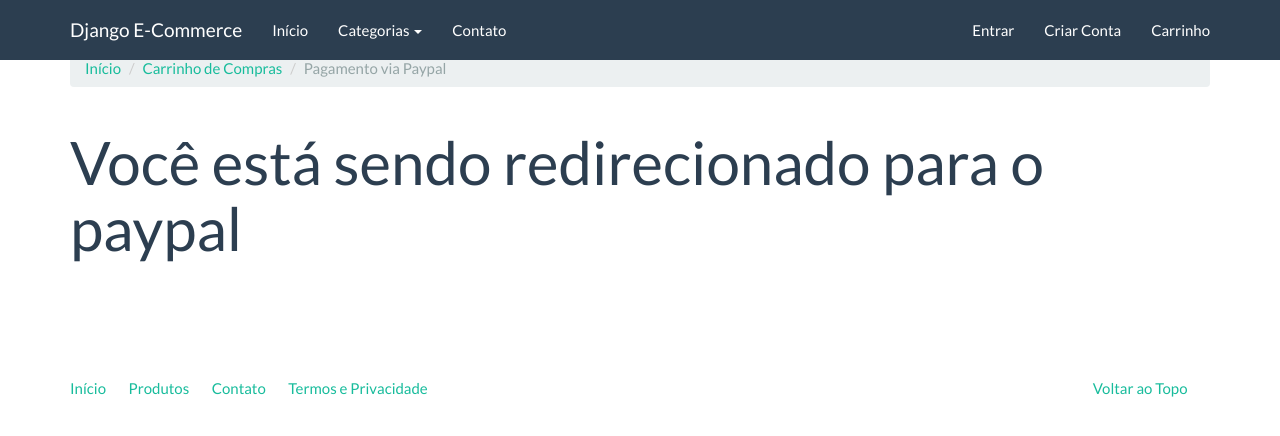
After one commit to freitaspedro/djangoecommerce, a Django app: template checkout/templates/paypal.html in a window 1280 px wide. The commit adds this page. Shown: the top 436 px of the page. Run offline with Django 3.2, Linux system fonts and the light colour scheme; the template is opened without the code that fills it, so the values that code supplies are empty; some libraries are stand-ins or nearby versions.

Commit message:
adding paypal payment option (not tested, need paypal account)

```diff
--- a/checkout/templates/checkout.html
+++ b/checkout/templates/checkout.html
@@ -22,12 +22,10 @@
 	        </p>
 	    </div>
 	    <div class="col-md-4 col-md-offset-2">
-			<div class="col-md-4 col-md-offset-2">
-				<a href="{% url 'checkout:pagseguro' order.pk %}" class="btn btn-success">Pagar com Pagseguro</a>
-			</div>
+			<a href="{% url 'checkout:pagseguro' order.pk %}" class="btn btn-success">Pagar com Pagseguro</a>
 	    </div>
 	    <div class="col-md-4">
-	        <a href="#" class="btn btn-primary">Pagar com Paypal</a>
+	        <a href="{% url 'checkout:paypal' order.pk %}" class="btn btn-primary">Pagar com Paypal</a>
 	    </div>
 	</div>
 {% endblock %}
--- /dev/null
+++ b/checkout/templates/paypal.html
@@ -0,0 +1,27 @@
+{% extends "base.html" %}
+
+{% block title %}
+	Pagamento via Paypal
+{% endblock %}
+
+{% block container %}
+<ol class="breadcrumb">
+	<li><a href="{% url 'index' %}">Início</a></li>
+	<li><a href="{% url 'checkout:cartitem' %}">Carrinho de Compras</a></li>
+	<li class="active">Pagamento via Paypal</li>
+</ol>
+<div class="page-header">
+    <h1>Você está sendo redirecionado para o paypal</h1>
+</div>
+<div id="paypal" class="row">
+    {{ form.render }}
+</div>
+{% endblock %}
+
+{% block scripts %}
+<script type="text/javascript">
+    $(function(){
+        $("#paypal form").submit();
+    });
+</script>
+{% endblock %}
--- a/checkout/urls.py
+++ b/checkout/urls.py
@@ -11,4 +11,5 @@ urlpatterns = [
     path('meus-pedidos/<int:pk>/', views.order_detail, name='order_detail'),
     path('finalizar/<int:pk>/pagseguro/', views.pagseguro, name='pagseguro'),
     path('notificacoes/pagseguro/', views.pagseguro_notification, name='pagseguro_notification'),
+    path('finalizando/<int:pk>/paypal/', views.paypal, name='paypal'),
 ]
--- a/core/templates/base.html
+++ b/core/templates/base.html
@@ -74,6 +74,7 @@
 		</footer>
 	</div>
 	<script src="https://code.jquery.com/jquery-1.10.2.min.js"></script>
-    <script src="{% static 'assets/bootstrap.min.js' %}"></script>
+  <script src="{% static 'assets/bootstrap.min.js' %}"></script>
+  {% block scripts %}{% endblock %}
 </body>
 </html>
--- a/djangoecommerce/settings.py
+++ b/djangoecommerce/settings.py
@@ -42,6 +42,7 @@ INSTALLED_APPS = [
     'django.contrib.messages',
     'django.contrib.staticfiles',
     'widget_tweaks',
+    'paypal.standard.ipn',
     'core',
     'catalog',
     'accounts',
@@ -167,6 +168,9 @@ PAGSEGURO_TOKEN = ''
 PAGSEGURO_EMAIL = 'admin@djangoecomerce.com'
 PAGSEGURO_SANDBOX = True
 
+PAYPAL_EMAIL = 'admin@djangoecomerce.com'
+PAYPAL_TEST = True
+
 try:
     from .local_settings import *
 except ImportError:
--- a/djangoecommerce/urls.py
+++ b/djangoecommerce/urls.py
@@ -29,4 +29,5 @@ urlpatterns = [
     path('produtos/', include('catalog.urls', namespace='catalog')),
     path('checkout/', include('checkout.urls', namespace='checkout')),
     path('admin/', admin.site.urls),
+    path('paypal/', include('paypal.standard.ipn.urls')),
 ]
```
Also changed, not shown: checkout/models.py (+19 -0 lines), checkout/views.py (+37 -1 lines).
